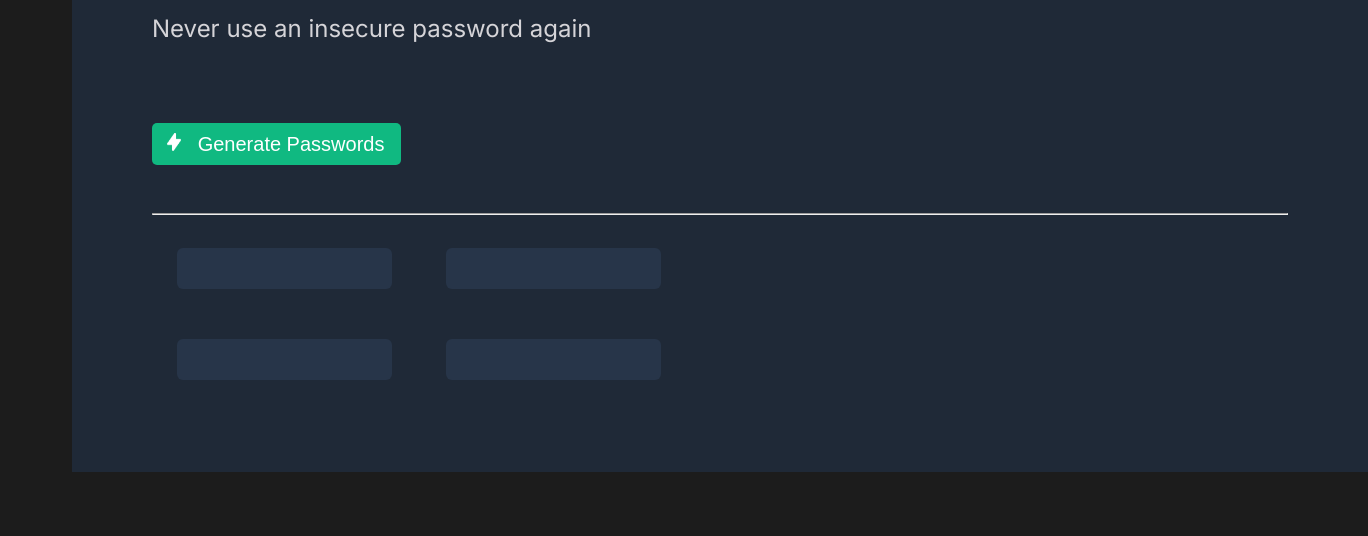
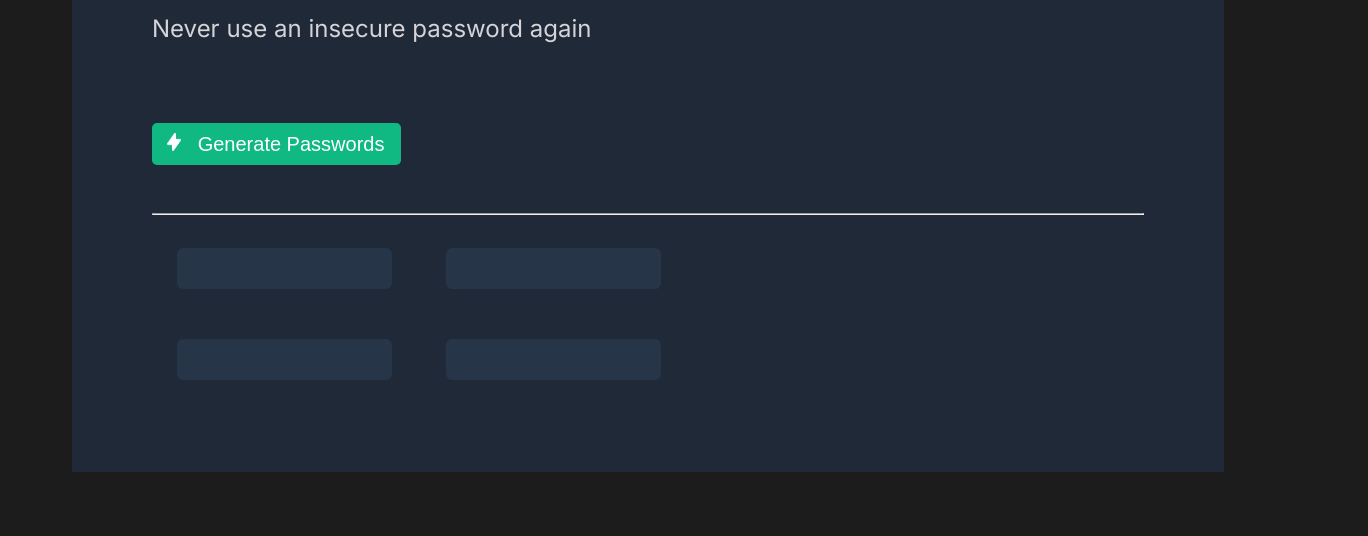
Before and after one commit to lokesh-badam1/Password-Generator, a plain HTML site: page index.html in a window 1280 px wide. Shown: the part 280-816 px from the top of the page, 1368 px wide, since content can reach past the window. Drawn offline with Linux system fonts and the light colour scheme.

Commit message:
size error

```diff
--- a/style.css
+++ b/style.css
@@ -1,35 +1,35 @@
-body{
+body {
     background-color: #1C1C1C;
 }
 
-main{
+main {
     padding: 0 5rem;
     background-color: #1F2937;
     margin: 4rem;
     height: 43rem;
-    width: 81rem;
+    width: 90vw;
     color: white;
     box-sizing: border-box;
 }
 
-h1{
+h1 {
     padding-top: 6rem;
     font-family: "Karla", sans-serif;
     font-size: 45px;
     font-weight: 800;
 }
 
-h1 span{
+h1 span {
     color: #55F991;
 }
 
-h2{
+h2 {
     font-family: "Inter", sans-serif;
     font-weight: 400;
     color: #D5D4D8;
 }
 
-button{
+button {
     background-color: #10B981;
     border-radius: 5px;
     text-align: center;
@@ -42,12 +42,12 @@ button{
     margin: 60px 0 40px 0;
 }
 
-button img{
+button img {
     height: 18px;
     width: 14px;
 }
 
-input{
+input {
     width: 211px;
     height: 39px;
     border-radius: 6px;
@@ -59,6 +59,6 @@ input{
     font-size: large;
 }
 
-hr{
+hr {
     color: #2F3E53;
 }
```
